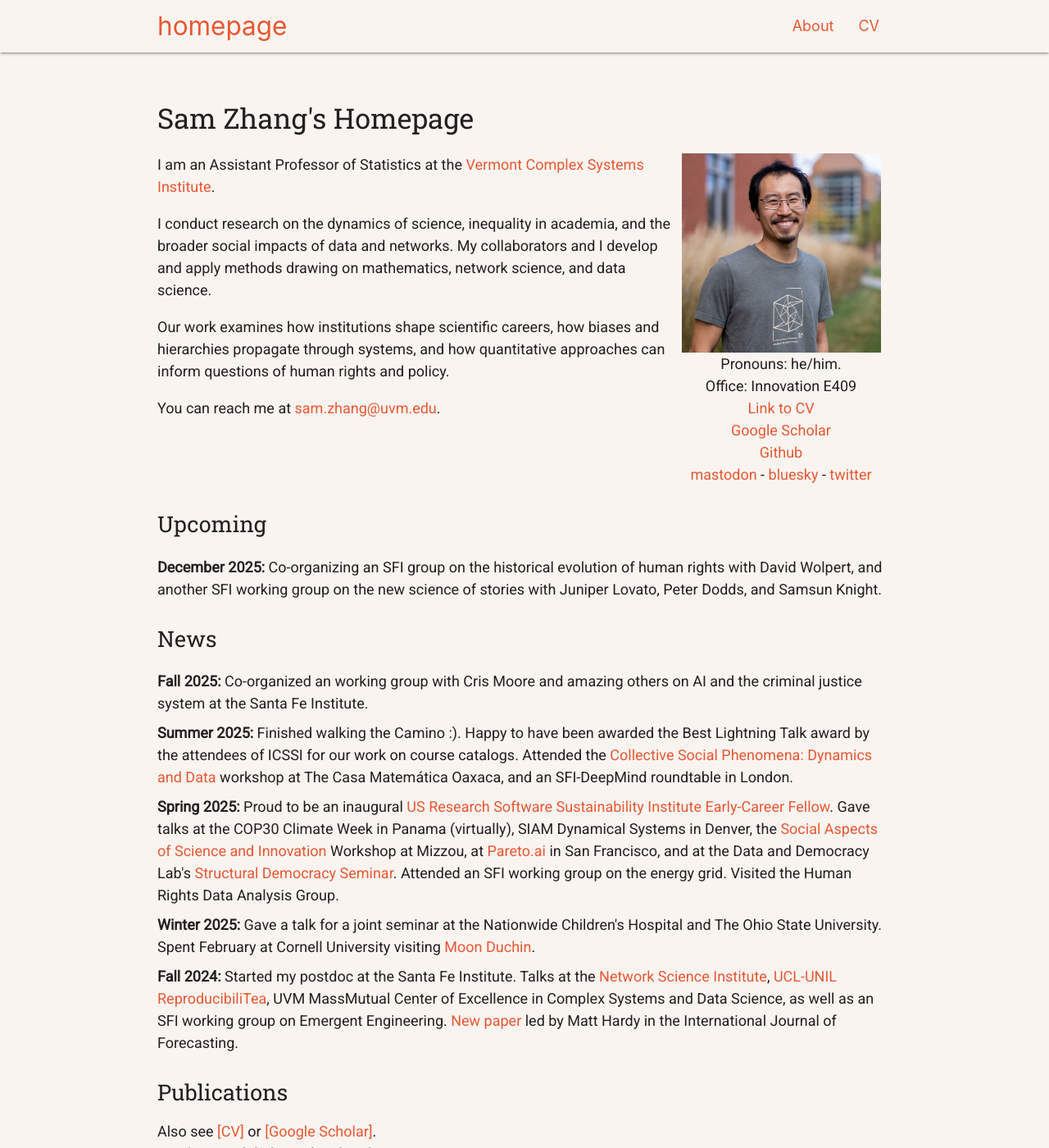
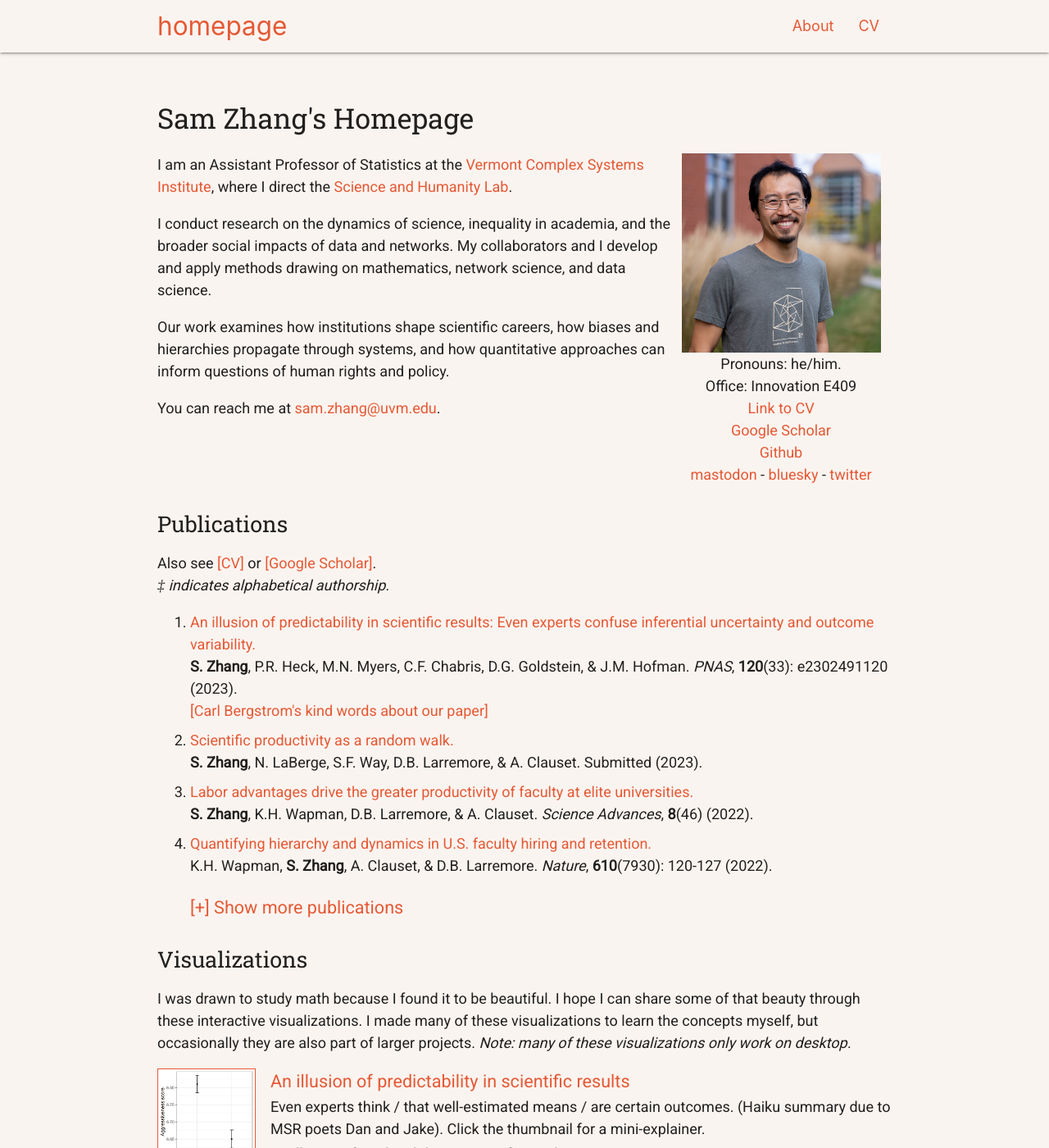
Before and after one commit to samzhang111/samzhang111.github.io, a Jekyll site: the page built from main.html, in a window 1280 px wide and 1400 px high. Shown: the whole window at 82% size. Built offline with Jekyll 4.4.1, drawn with Linux system fonts in a browser that asks for light colours; nearby versions of some CDN libraries.

Commit message:
remove news since they are now on lab page

```diff
--- a/main.html
+++ b/main.html
@@ -9,7 +9,7 @@ layout: default
 <div class="intro">
 
     <p>
-I am an Assistant Professor of Statistics at the <a href="https://vermontcomplexsystems.org" target="_blank">Vermont Complex Systems Institute</a>.
+    I am an Assistant Professor of Statistics at the <a href="https://vermontcomplexsystems.org" target="_blank">Vermont Complex Systems Institute</a>, where I direct the <a href="https://scienceandhumanitylab.github.com">Science and Humanity Lab</a>.
 
 <p> I conduct research on the dynamics of science, inequality in academia, and the broader social impacts of data and networks. My collaborators and I develop and apply methods drawing on mathematics, network science, and data science.
 
@@ -38,22 +38,6 @@ Our work examines how institutions shape scientific careers, how biases and hier
     </div>
 </span>
 
-</div>
-
-<div id='recent' class="vertical-section">
-          <div class="sectitle">Upcoming</div>
-
-          <ul>
-              <li><b>December 2025:</b> Co-organizing an SFI group on the historical evolution of human rights with David Wolpert, and another SFI working group on the new science of stories with Juniper Lovato, Peter Dodds, and Samsun Knight.</li>
-          </ul>
-          <div class="sectitle">News</div>
-          <ul>
-              <li><b>Fall 2025:</b> Co-organized an working group with Cris Moore and amazing others on AI and the criminal justice system at the Santa Fe Institute.</li>
-              <li><b>Summer 2025:</b> Finished walking the Camino :). Happy to have been awarded the Best Lightning Talk award by the attendees of ICSSI for our work on course catalogs. Attended the <a href="https://www.birs.ca/events/2025/5-day-workshops/25w5326" target="_blank">Collective Social Phenomena: Dynamics and Data</a> workshop at The Casa Matemática Oaxaca, and an SFI-DeepMind roundtable in London.</li>
-              <li><b>Spring 2025:</b> Proud to be an inaugural <a href="https://urssi.us/blog/2025/04/25/urssi-welcomes-first-early-career-fellows/">US Research Software Sustainability Institute Early-Career Fellow</a>. Gave talks at the COP30 Climate Week in Panama (virtually), SIAM Dynamical Systems in Denver, the <a href="https://philosophy.missouri.edu/event/social-aspects-science-and-innovation-workshop" target="_blank">Social Aspects of Science and Innovation</a> Workshop at Mizzou, at <a href="https://pareto.ai" target="_blank">Pareto.ai</a> in San Francisco, and at the Data and Democracy Lab's <a href="https://mggg.org/sd-seminar" target="_blank">Structural Democracy Seminar</a>. Attended an SFI working group on the energy grid. Visited the Human Rights Data Analysis Group.</li>
-              <li><b>Winter 2025:</b> Gave a talk for a joint seminar at the Nationwide Children's Hospital and The Ohio State University. Spent February at Cornell University visiting <a href="https://mggg.org/people/mduchin/" target="_blank">Moon Duchin</a>.</li>
-              <li><b>Fall 2024:</b> Started my postdoc at the Santa Fe Institute. Talks at the <a href="https://www.networkscienceinstitute.org/talks/sam-zhang" target=_blank">Network Science Institute</a>, <a href="https://sites.google.com/view/reproducibilitea-ucl/home?authuser=0" target="_blank">UCL-UNIL ReproducibiliTea</a>, UVM MassMutual Center of Excellence in Complex Systems and Data Science, as well as an SFI working group on Emergent Engineering.
-                  <a href="https://www.sciencedirect.com/science/article/pii/S0169207024000694" target="_blank">New paper</a> led by Matt Hardy in the International Journal of Forecasting.</li>
 </div>
 
 <div id="pubs" class="vertical-section">
@@ -85,6 +69,13 @@ Our work examines how institutions shape scientific careers, how biases and hier
 				<div><b>S. Zhang</b>, K.H. Wapman, D.B. Larremore, &amp; A. Clauset. <em>Science Advances</em>, <b>8</b>(46) (2022).</div>
 			</div>
 		</li>
+
+        <li>
+            <div id="benzeev2025tenure">
+                <div><a target="_blank" href="https://www.nature.com/articles/s41467-025-64732-0">Land tenure regimes influenced long-term restoration gains and reversals across Brazil’s Atlantic forest.</a></div>
+                <div>R. Benzeev, <b>S. Zhang</b>, P.R. Piffer, &amp; M. Mills-Novoa. <em>Nature Communications</em>, <b>16</b>: 9656 (2025).</div>
+            </div>
+        </li>
 
 		<li>
 			<div id="hardy2024bootstrap">
```
Also changed, not shown: Gemfile.lock.
